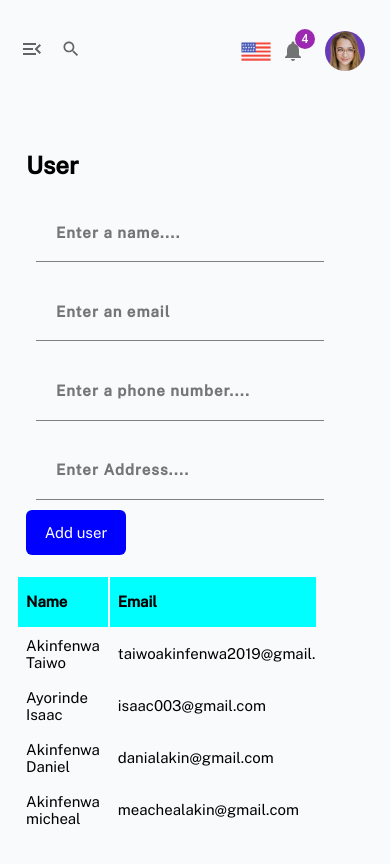
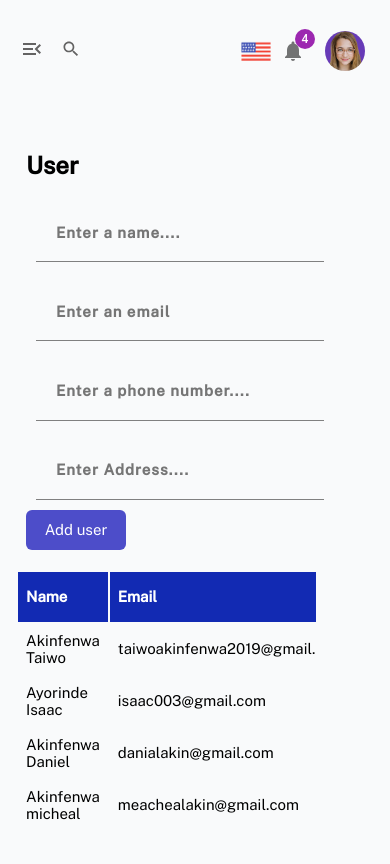
Before and after one commit to AChris-T/onlineshoppingdashboard, a React (Create React App) app: page /user in a window 390 px wide. Shown: the top 864 px of the page. Built offline with nearby package versions, Linux system fonts and the light colour scheme.

Commit message:
add user responsiveness

```diff
--- a/src/scenes/user/table.css
+++ b/src/scenes/user/table.css
@@ -43,7 +43,8 @@ th,td{
     font-size: 15px;
 }
 th{
-    background-color: aqua;
+    background-color: rgb(18, 42, 179);
+    color: #ffffff;
 }
 td{
     background-color: transparent;
@@ -52,13 +53,14 @@ td{
     display: flex;
     align-items: center;
     width: 100px;
-    height:45px;
+    height:40px;
     justify-content: center;
-    background-color: blue;
+    background-color: rgb(77, 77, 201);
     color: white;
     font-size: 15px;
     border-radius: 6px;
     border: none;
+    cursor:pointer;
     text-decoration: none;
 }
 
```
